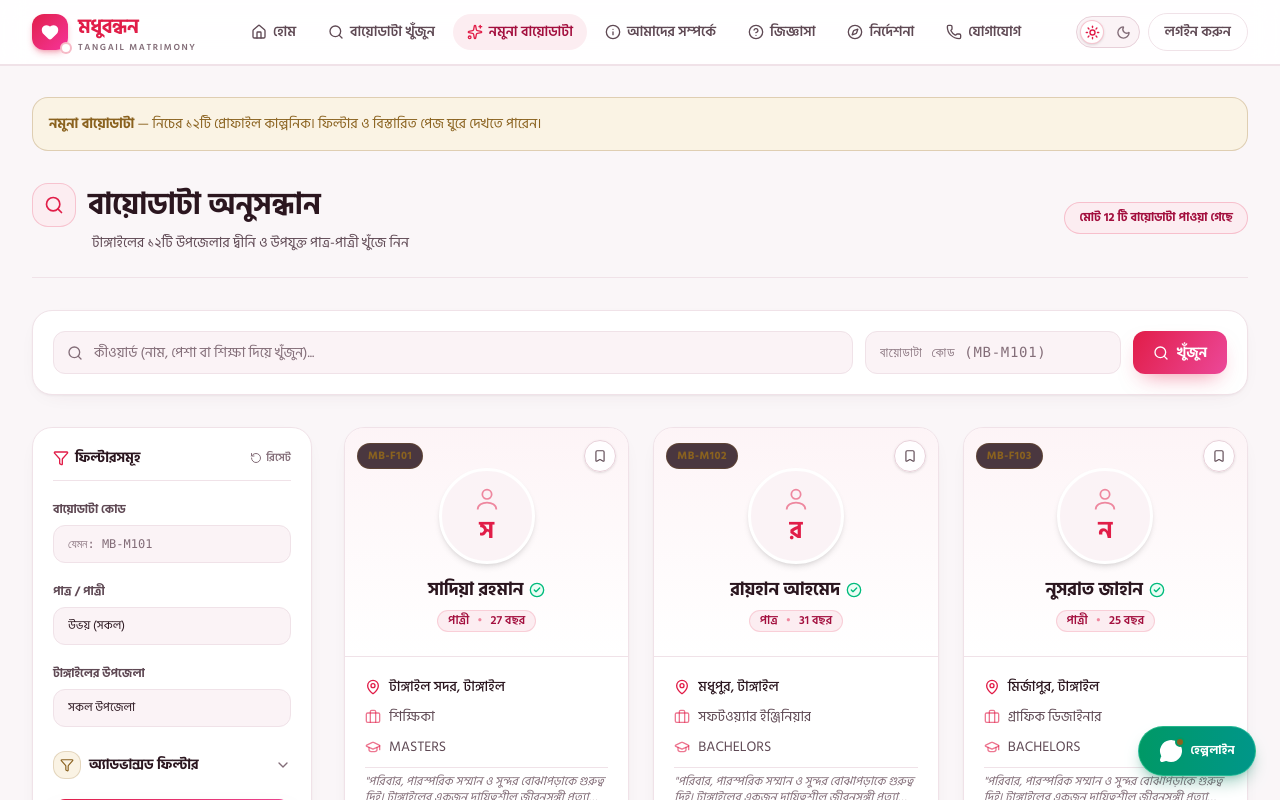
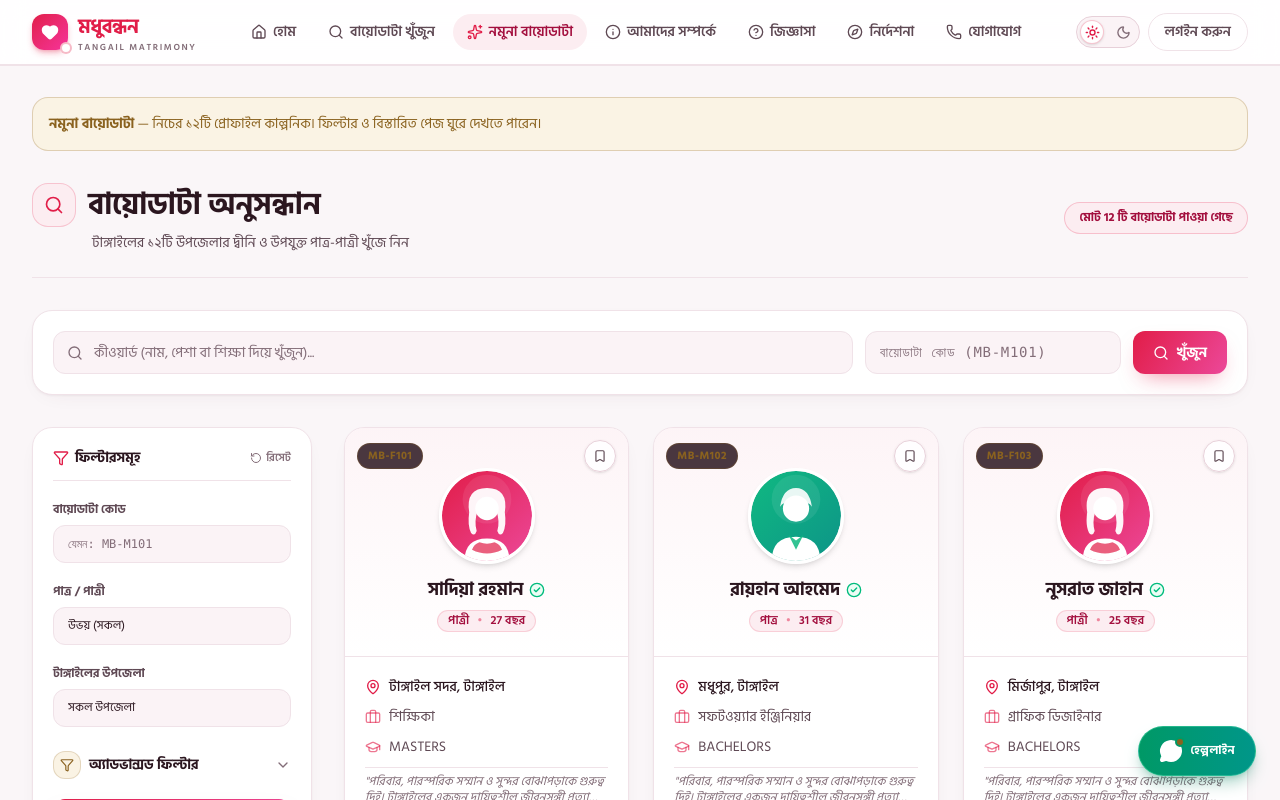
Before and after one commit to al-jabir/madhubondhon-client, a React (Vite) app: page /demo in a window 1280 px wide. Shown: the top 800 px of the page. Built offline with nearby package versions, Linux system fonts and the light colour scheme.

Commit message:
fix(api): increase timeout to 45s and enhance privacy avatars

```diff
--- a/src/api/client.ts
+++ b/src/api/client.ts
@@ -1,6 +1,6 @@
 import axios from 'axios';
 const API_BASE_URL = import.meta.env.VITE_API_URL || '/api/v1';
-export const apiClient = axios.create({ baseURL: API_BASE_URL, timeout: 15000, headers: { 'Content-Type': 'application/json' } });
+export const apiClient = axios.create({ baseURL: API_BASE_URL, timeout: 45000, headers: { 'Content-Type': 'application/json' } });
 apiClient.interceptors.request.use(config => {
   const token = localStorage.getItem('accessToken');
   if (token) config.headers.Authorization = 'Bearer ' + token;
@@ -13,7 +13,7 @@ function clearSession() {
 async function refreshSession() {
   const refreshToken = localStorage.getItem('refreshToken');
   if (!refreshToken) throw new Error('No refresh token');
-  const response = await axios.post(API_BASE_URL + '/auth/refresh', { refreshToken }, { timeout: 15000 });
+  const response = await axios.post(API_BASE_URL + '/auth/refresh', { refreshToken }, { timeout: 45000 });
   const { accessToken, refreshToken: nextRefreshToken } = response.data.data || {};
   if (!accessToken || !nextRefreshToken) throw new Error('Invalid token response');
   localStorage.setItem('accessToken', accessToken); localStorage.setItem('refreshToken', nextRefreshToken);
--- /dev/null
+++ b/src/components/common/GenderAvatar.tsx
@@ -0,0 +1,83 @@
+import React from 'react';
+import { Gender } from '../../types';
+
+interface GenderAvatarProps {
+  gender: Gender | string | undefined;
+  /** pixel size of the round avatar */
+  size?: number;
+  className?: string;
+}
+
+/**
+ * Gender-based illustrated avatar.
+ *
+ * The platform never shows members' original photographs on public pages —
+ * every profile (search cards, detail pages, shortlist, interests, contacts,
+ * recommendations) gets one of these instead: a distinct illustration for
+ * পাত্র (male) and পাত্রী (female), inline SVG so it renders crisply at any
+ * size, stays theme-aware, and adds zero image requests.
+ */
+export const GenderAvatar: React.FC<GenderAvatarProps> = ({ gender, size = 96, className = '' }) => {
+  const isMale =
+    gender === Gender.MALE
+    || (typeof gender === 'string' && gender.toLowerCase() === 'male');
+
+  const uid = isMale ? 'mb-av-m' : 'mb-av-f';
+
+  return (
+    <svg
+      width={size}
+      height={size}
+      viewBox="0 0 96 96"
+      role="img"
+      aria-label={isMale ? 'পাত্রের প্রোফাইল' : 'পাত্রীর প্রোফাইল'}
+      className={`rounded-full ${className}`}
+    >
+      <defs>
+        <linearGradient id={`${uid}-bg`} x1="0" y1="0" x2="1" y2="1">
+          {isMale ? (
+            <>
+              <stop offset="0" stopColor="#10b981" />
+              <stop offset="1" stopColor="#0d9488" />
+            </>
+          ) : (
+            <>
+              <stop offset="0" stopColor="#e11d48" />
+              <stop offset="1" stopColor="#ec4899" />
+            </>
+          )}
+        </linearGradient>
+      </defs>
+
+      {/* soft backdrop wash */}
+      <circle cx="48" cy="48" r="48" fill={`url(#${uid}-bg)`} />
+      <circle cx="48" cy="30" r="26" fill="#ffffff" opacity="0.08" />
+
+      {isMale ? (
+        <g fill="#ffffff">
+          {/* short hair cap */}
+          <path d="M31 38 q3 -20 17 -20 q14 0 17 20 q-3 -6 -17 -6 q-14 0 -17 6 z" opacity="0.9" />
+          {/* head */}
+          <circle cx="48" cy="40" r="14" />
+          {/* shoulders / suit */}
+          <path d="M22 96 q0 -26 26 -26 q26 0 26 26 z" />
+          {/* collar V */}
+          <path d="M48 74 l-8 -6 l8 16 l8 -16 z" fill="#10b981" opacity="0.85" />
+        </g>
+      ) : (
+        <g fill="#ffffff">
+          {/* long hair falling past both shoulders */}
+          <path d="M29 44 q-4 -26 19 -26 q23 0 19 26 q2 14 -2 22 q-4 4 -6 -2 q3 -10 -1 -22 v-8 q-10 -8 -20 0 v8 q-4 12 -1 22 q-2 6 -6 2 q-4 -8 -2 -22 z" opacity="0.95" />
+          {/* head */}
+          <circle cx="48" cy="40" r="12.5" />
+          {/* shoulders / modest dress */}
+          <path d="M24 96 q0 -24 24 -24 q24 0 24 24 z" />
+          {/* scarf line */}
+          <path d="M32 84 q16 8 32 0 q-2 -6 -8 -8 q-8 3 -16 0 q-6 2 -8 8 z" fill="#e11d48" opacity="0.7" />
+        </g>
+      )}
+    </svg>
+  );
+};
+
+export default GenderAvatar;
--- a/src/components/profile/ProfileCard.tsx
+++ b/src/components/profile/ProfileCard.tsx
@@ -1,6 +1,6 @@
 import React, { useState } from 'react';
 import { Link } from 'react-router';
-import { MapPin, Briefcase, GraduationCap, Heart, CheckCircle2, Bookmark, EyeOff } from 'lucide-react';
+import { MapPin, Briefcase, GraduationCap, Heart, CheckCircle2, Bookmark } from 'lucide-react';
 import { useQuery } from '@tanstack/react-query';
 import { toast } from 'sonner';
 import { Profile, Gender } from '../../types';
@@ -9,6 +9,7 @@ import { shortlistApi } from '../../api/shortlist.api';
 import { profilesApi } from '../../api/profiles.api';
 import { calculateCompatibility } from '../../utils/compatibility';
 import { useAuth } from '../../context/useAuth';
+import GenderAvatar from '../common/GenderAvatar';
 
 interface ProfileCardProps {
   profile: Profile;
@@ -42,10 +43,6 @@ export const ProfileCard: React.FC<ProfileCardProps> = ({
 
   const myProfile = ownProfileData?.data?.profile;
   const compatibility = calculateCompatibility(myProfile, profile);
-
-  const primaryPhoto = profile.photos?.find((p) => p.isProfilePhoto) || profile.photos?.[0];
-  const isBlurred = Boolean(primaryPhoto?.blurPhoto || profile.photoPrivacy === 'on_interest_accepted');
-  const isHidden = profile.photoPrivacy === 'hidden';
 
   const handleToggleShortlist = async (e: React.MouseEvent) => {
     e.preventDefault();
@@ -100,31 +97,15 @@ export const ProfileCard: React.FC<ProfileCardProps> = ({
       </div>
 
       <div>
-        {/* Photo / avatar header */}
+        {/* Photo header — the platform never displays members' original photos;
+            every profile gets a gender-based illustrated avatar instead. */}
         <div className="relative bg-linear-to-b from-brand-soft/60 to-card pt-10 pb-6 px-6 flex flex-col items-center text-center border-b border-line">
-          <div className="relative w-24 h-24 rounded-full overflow-hidden shadow-md border-3 border-card mb-3 group-hover:scale-105 transition-transform bg-elev flex items-center justify-center">
-            {primaryPhoto?.url && !isHidden ? (
-              <>
-                <img
-                  src={primaryPhoto.url}
-                  alt={profile.displayName}
-                  className={`w-full h-full object-cover transition-all ${isBlurred ? 'filter blur-md scale-110' : ''}`}
-                />
-                {isBlurred && (
-                  <div className="absolute inset-0 bg-black/30 flex flex-col items-center justify-center text-white p-1">
-                    <EyeOff className="w-5 h-5 text-white/90 drop-shadow-md" />
-                    <span className="text-[9px] font-bold tracking-tight">পর্দাশীল</span>
-                  </div>
-                )}
-              </>
-            ) : (
-              <div className="flex flex-col items-center justify-center gap-0.5 text-brand">
-                <UsersIcon />
-                <span className="text-2xl font-black">
-                  {profile.displayName ? profile.displayName.charAt(0) : 'পা'}
-                </span>
-              </div>
-            )}
+          <div className="relative w-24 h-24 rounded-full shadow-md border-3 border-card mb-3 group-hover:scale-105 transition-transform">
+            <GenderAvatar
+              gender={profile.gender}
+              size={96}
+              className="w-full h-full"
+            />
           </div>
 
           <h3 className="font-bold text-lg text-ink flex items-center gap-1.5 text-center">
@@ -204,13 +185,4 @@ export const ProfileCard: React.FC<ProfileCardProps> = ({
   );
 };
 
-function UsersIcon() {
-  return (
-    <svg width="28" height="28" viewBox="0 0 24 24" fill="none" stroke="currentColor" strokeWidth="1.5" className="opacity-50">
-      <circle cx="12" cy="8" r="4" />
-      <path d="M4 21c0-4 4-6 8-6s8 2 8 6" />
-    </svg>
-  );
-}
-
 export default ProfileCard;
--- a/src/pages/ProfileDetailPage.tsx
+++ b/src/pages/ProfileDetailPage.tsx
@@ -13,7 +13,6 @@ import {
   ArrowLeft,
   Printer,
   Bookmark,
-  EyeOff,
   MessageCircle,
   Copy,
 } from 'lucide-react';
@@ -27,6 +26,7 @@ import { calculateCompatibility } from '../utils/compatibility';
 import { Gender } from '../types';
 import { UPAZILA_DISPLAY_NAMES, TangailUpazila } from '../constants/locations';
 import LoadingSpinner from '../components/common/LoadingSpinner';
+import GenderAvatar from '../components/common/GenderAvatar';
 import SendInterestModal from '../components/profile/SendInterestModal';
 import ReportModal from '../components/profile/ReportModal';
 import { useAuth } from '../context/useAuth';
@@ -180,9 +180,8 @@ export const ProfileDetailPage: React.FC<{ demo?: boolean }> = ({ demo = false }
     (currentUser.id === targetUserId ||
       (typeof profile.user === 'object' && profile.user?._id === currentUser.id));
 
-  const primaryPhoto = profile.photos?.find((p) => p.isProfilePhoto) || profile.photos?.[0];
-  const isBlurred = Boolean(primaryPhoto?.blurPhoto || profile.photoPrivacy === 'on_interest_accepted');
-  const isHidden = profile.photoPrivacy === 'hidden';
+  // Members' original photos are never displayed publicly — the hero uses a
+  // gender-based illustrated avatar (see GenderAvatar).
 
   return (
     <div className="max-w-5xl mx-auto px-4 sm:px-6 lg:px-8 py-10 space-y-8 print:p-0 print:m-0 print:max-w-full">
@@ -259,26 +258,12 @@ export const ProfileDetailPage: React.FC<{ demo?: boolean }> = ({ demo = false }
 
         <div className="relative shrink-0 mx-auto md:mx-0">
           <div className="absolute -inset-1.5 rounded-full bg-linear-to-br from-brand/60 via-pink-500/40 to-transparent opacity-70" aria-hidden="true" />
-          <div className="relative w-32 h-32 rounded-full overflow-hidden shadow-lg border-3 border-card bg-elev flex items-center justify-center">
-            {primaryPhoto?.url && !isHidden ? (
-              <>
-                <img
-                  src={primaryPhoto.url}
-                  alt={profile.displayName}
-                  className={`w-full h-full object-cover ${isBlurred ? 'filter blur-md scale-110' : ''}`}
-                />
-                {isBlurred && (
-                  <div className="absolute inset-0 bg-black/30 flex flex-col items-center justify-center text-white p-1">
-                    <EyeOff className="w-6 h-6 text-white drop-shadow-md" />
-                    <span className="text-[10px] font-bold">পর্দাশীল বায়োডাটা</span>
-                  </div>
-                )}
-              </>
-            ) : (
-              <span className="text-4xl font-bold text-brand">
-                {profile.displayName?.charAt(0) || 'পা'}
-              </span>
-            )}
+          <div className="relative w-32 h-32 rounded-full shadow-lg border-3 border-card">
+            <GenderAvatar
+              gender={profile.gender}
+              size={128}
+              className="w-full h-full"
+            />
           </div>
         </div>
 
```
